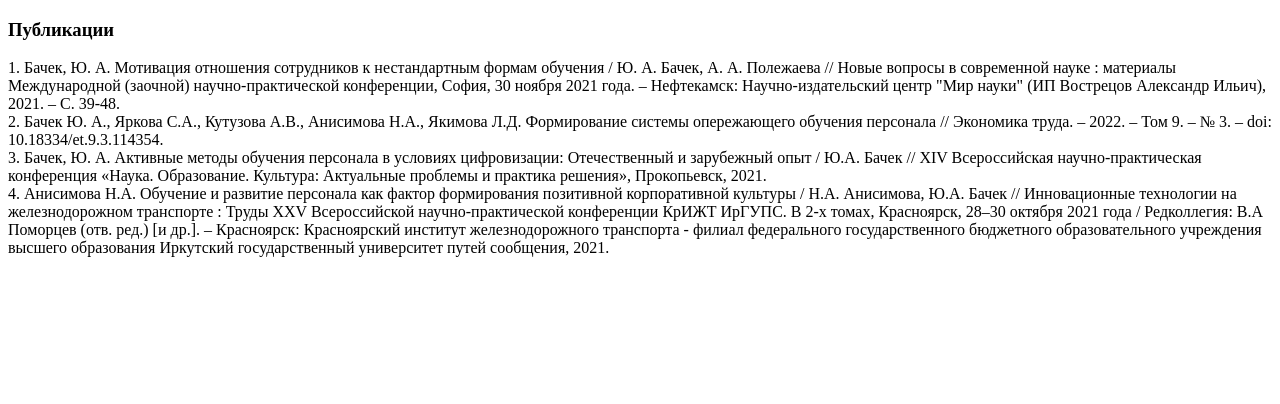
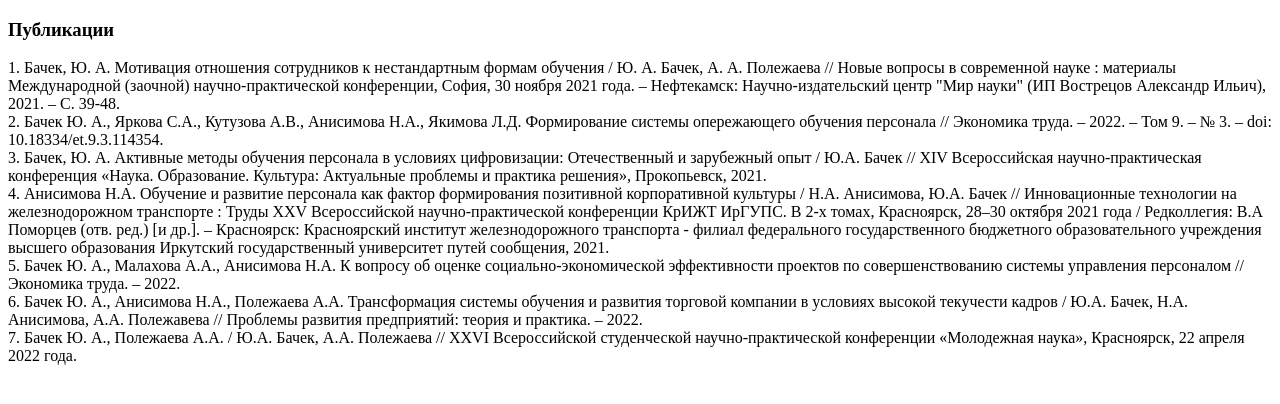
Before and after one commit to Rientaro/publications, a plain HTML site: page index.html in a window 1280 px wide. Drawn offline with Linux system fonts and the light colour scheme.

Commit message:
Update index.html

```diff
--- a/index.html
+++ b/index.html
@@ -19,7 +19,14 @@
 </div>
 <div>  <p1> 4. Анисимова Н.А. Обучение и развитие персонала как фактор формирования позитивной корпоративной культуры / Н.А. Анисимова, Ю.А. Бачек // Инновационные технологии на железнодорожном транспорте : Труды XXV Всероссийской научно-практической конференции КрИЖТ ИрГУПС. В 2-х томах, Красноярск, 28–30 октября 2021 года / Редколлегия: В.А Поморцев (отв. ред.) [и др.]. – Красноярск: Красноярский институт железнодорожного транспорта - филиал федерального государственного бюджетного образовательного учреждения высшего образования Иркутский государственный университет путей сообщения, 2021. </p1>
 </div>
+   </div>
+<div>  <p1> 5. Бачек Ю. А., Малахова А.А., Анисимова Н.А. К вопросу об оценке социально-экономической эффективности проектов по совершенствованию системы управления персоналом // Экономика труда. – 2022. </p1>
 
+</div>
+<div>  <p1> 6. Бачек Ю. А., Анисимова Н.А., Полежаева А.А. Трансформация системы обучения и развития торговой компании в условиях высокой текучести кадров / Ю.А. Бачек, Н.А. Анисимова, А.А. Полежавева // Проблемы развития предприятий: теория и практика. – 2022. </p1>
+    <div>  <p1> 7. Бачек Ю. А., Полежаева А.А. / Ю.А. Бачек, А.А. Полежаева // XXVI Всероссийской студенческой научно-практической конференции «Молодежная наука», Красноярск, 22 апреля 2022 года.  </p1>
 
+</div>
+</div>
 </body>
 </html>
```
